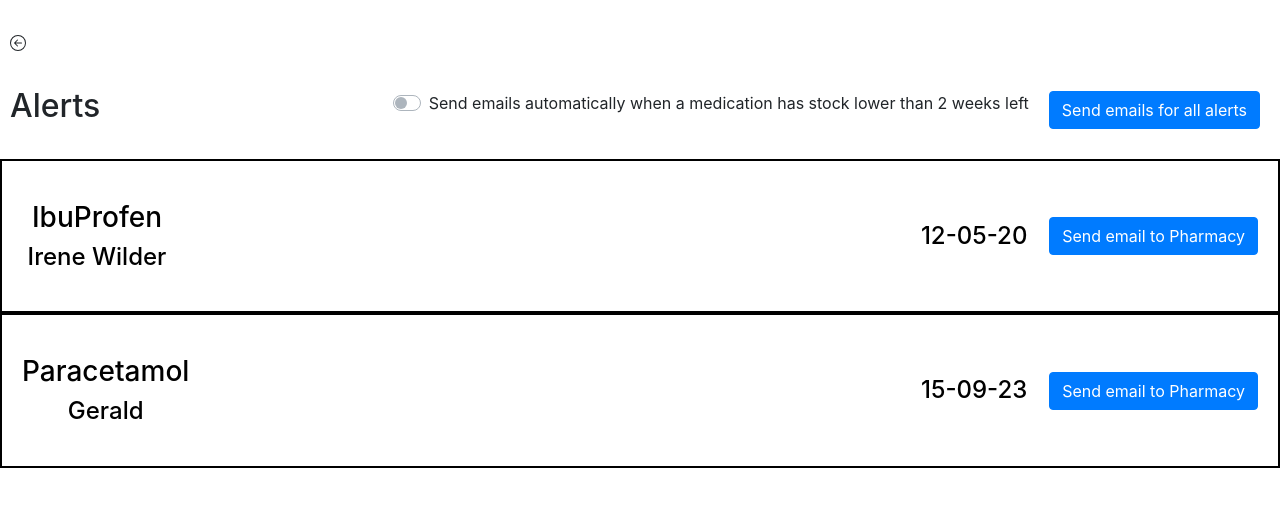
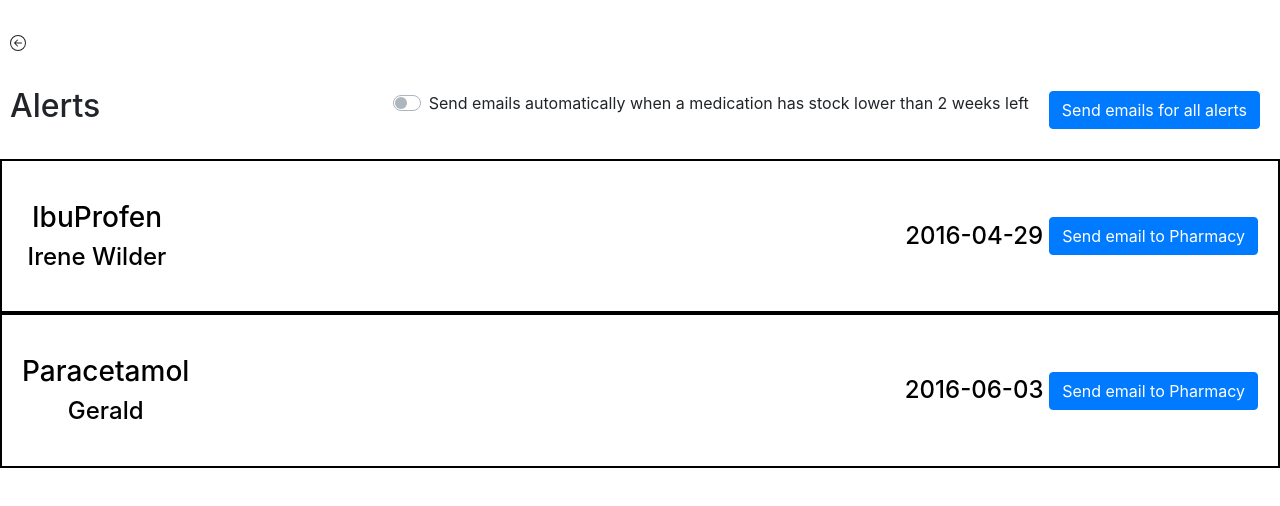
Before and after one commit to pmarshall111/CS2001Group3-FrontEnd, a React (Create React App) app: page /alerts in a window 1280 px wide. Shown: the top 506 px of the page. Built offline with nearby package versions, Linux system fonts and the light colour scheme; no server answers.

Commit message:
alerts connected to backend

```diff
--- a/src/alerts/AlertsPage.js
+++ b/src/alerts/AlertsPage.js
@@ -5,6 +5,7 @@ import "./AlertsPage.css"
 import Button from "react-bootstrap/Button";
 import {backendUrl} from "../config";
 import Form from "react-bootstrap/Form";
+import {convertToYYYYMMDD} from "../helper/convertTimestampToDate";
 
 
 //alerts will be for any medication that hasn't had an email request sent off yet.
@@ -15,13 +16,13 @@ class AlertsPage extends React.Component {
             alerts: [{
                     "medicationName": "IbuProfen",
                     "residentName": "Irene Wilder",
-                    "cycleEndDate": "12-05-20",
+                    "cycleEndDate": 1461920400000,
                     "pharmacyEmail": "pmarshall.dev@gmail.com"
                 },
                 {
                     "medicationName": "Paracetamol",
                     "residentName": "Gerald",
-                    "cycleEndDate": "15-09-23",
+                    "cycleEndDate": 1464920400000,
                     "pharmacyEmail": "pmarshall.dev@gmail.com"
                 }],
             usesAutomaticEmails: false
@@ -55,6 +56,9 @@ class AlertsPage extends React.Component {
         fetch(`${backendUrl}/auto-email?careHomeId=${this.props.careHomeId}`)
             .then(resp => resp.json())
             .then(r => this.setState({usesAutomaticEmails: r.usesAutomaticEmails}))
+        fetch(`${backendUrl}/alerts?careHomeId=${this.props.careHomeId}`)
+            .then(resp => resp.json())
+            .then(r => this.setState({alerts: r}))
     }
 
     render() {
@@ -63,7 +67,7 @@ class AlertsPage extends React.Component {
             <AlertItem
                 medicationName={a.medicationName}
                 residentName={a.residentName}
-                timeTillCycleEnd={a.cycleEndDate}
+                timeTillCycleEnd={convertToYYYYMMDD(a.cycleEndDate)}
                 key={`alerts-${idx}`}
                 sendEmail={() => this.sendEmail(a.medicationName, a.residentName, a.cycleEndDate, a.pharmacyEmail)}
             />
--- a/src/email/EmailPage.js
+++ b/src/email/EmailPage.js
@@ -23,7 +23,7 @@ class EmailPage extends React.Component {
     }
 
     getDataFromDb() {
-        fetch(`${backendUrl}/email?careHomeName=abc`)
+        fetch(`${backendUrl}/email?careHomeId=1`)
             .then(response => response.text())
             .then(response => {
                 console.log(JSON.parse(response))
```
Also changed, not shown: 1 other file (tests, documents, lock files or other folders).
